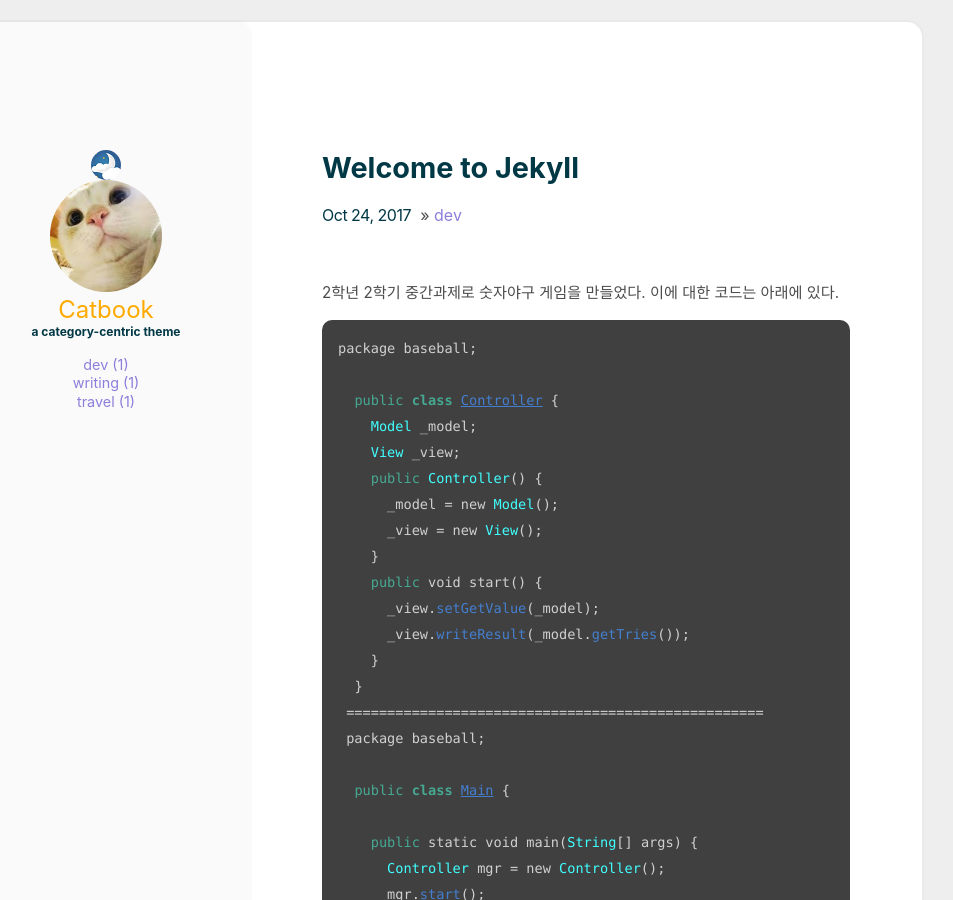
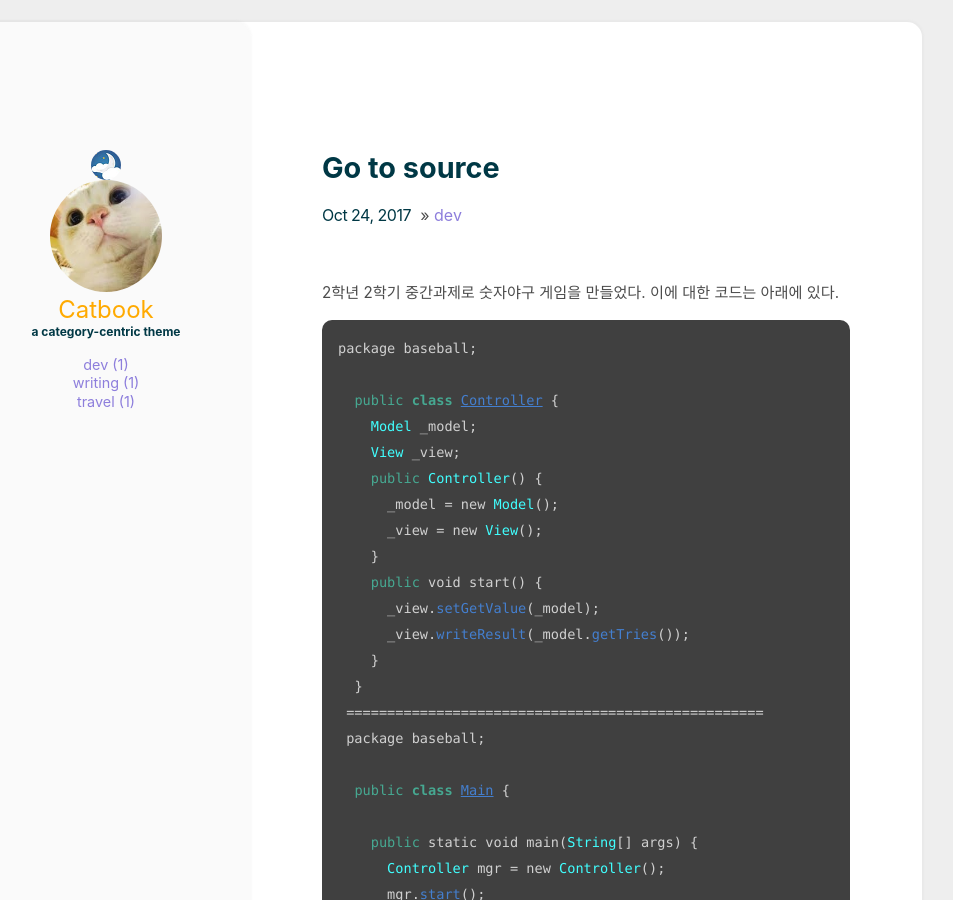
Before and after one commit to HwangJeongBin/HwangJeongBin.github.io, a Jekyll site: the page built from _posts/2017-10-24-welcome.md, in a window 1280 px wide and 900 px high. Shown: the whole window, without its empty margins (198-1151 px from the left). Built offline with Jekyll 4.4.1, drawn with Linux system fonts in a browser that asks for light colours.

Commit message:
Update 2017-10-24-welcome.md

```diff
--- a/_posts/2017-10-24-welcome.md
+++ b/_posts/2017-10-24-welcome.md
@@ -1,5 +1,5 @@
 ---
-title: Welcome to Jekyll
+title: Go to source
 categories: [dev]
 comments: true
 ---
```
